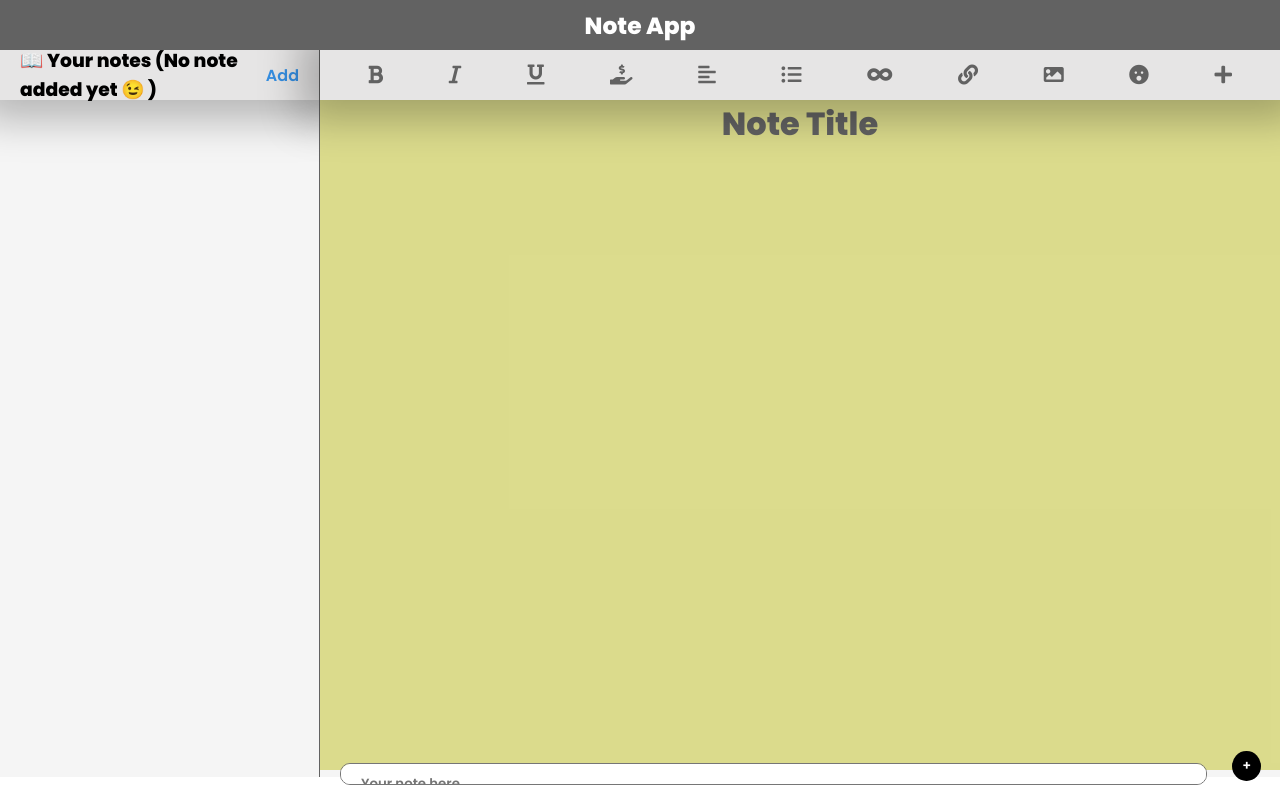
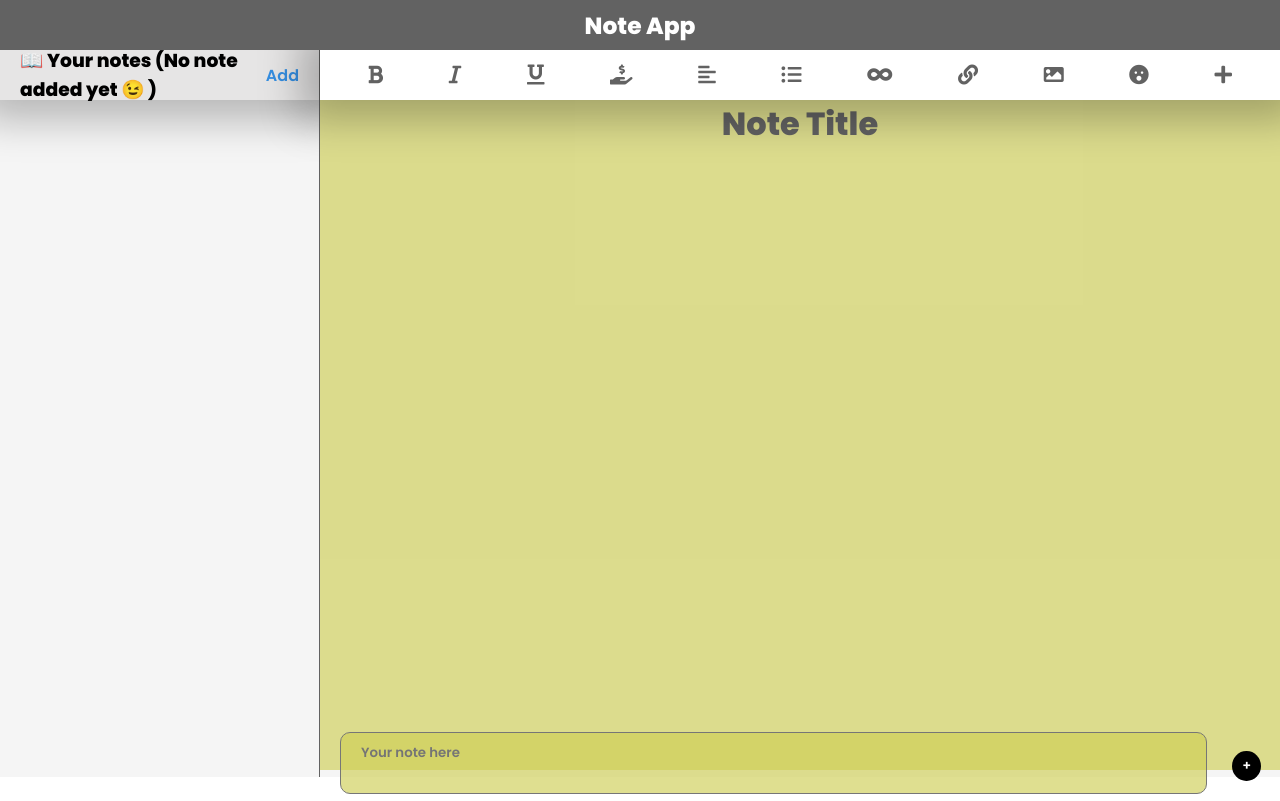
Before and after one commit to FotieMConstant/note-app, a plain HTML site: page index.html in a window 1280 px wide. Drawn offline with nearby package versions, Linux system fonts and the light colour scheme.

Commit message:
puting another

```diff
--- a/assets/js/script.js
+++ b/assets/js/script.js
@@ -44,7 +44,6 @@ createNote = () =>{
     noteList.append("<li id='note_"+noteObject.id+"'>"+noteObject.body+"</li>");
     $("#note_"+noteObject.id).hide();
     $("#note_"+noteObject.id).fadeIn();
-
     console.log(notes);
 
     // store
--- a/assets/js/styling/style.css
+++ b/assets/js/styling/style.css
@@ -49,7 +49,7 @@
     align-items: center;
     justify-content: space-between;
     height: 50px;
-    background: #e6e5e5;
+    background: white;
     font-size: 20px;
     padding: 5px 5%;
     position: -webkit-sticky;
@@ -131,14 +131,14 @@ ul li{
     outline: none;
     resize: none;
     height: 100%;
+    background: rgba(206, 206, 83, 0.645);
     padding: 10px  20px;
     margin-left: 20px;
-    border-radius: 10px;st
+    border-radius: 10px;
 }
 
 .text-container{
     width: 100%;
-    height: 100%;
 }
 
 .note-container{
```
